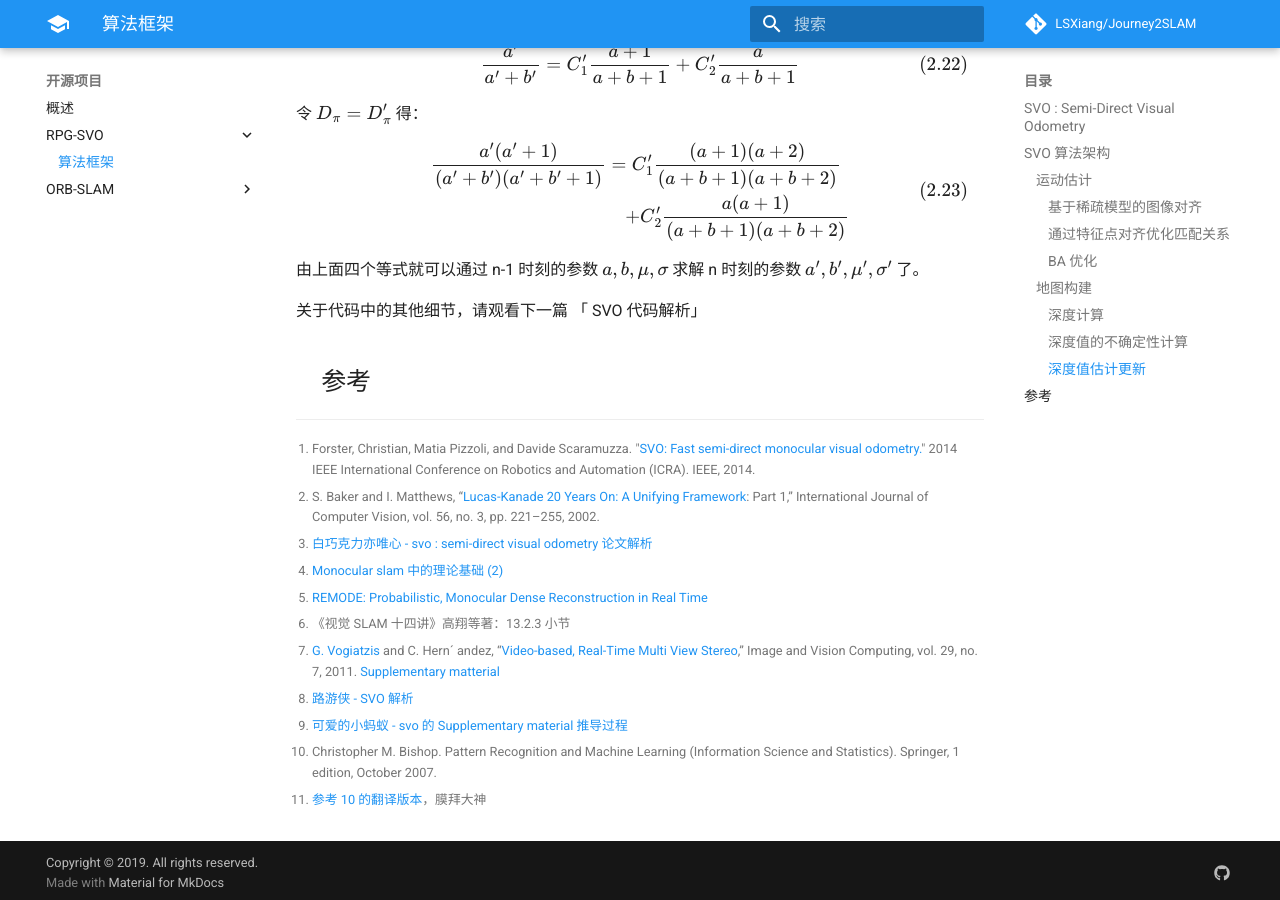
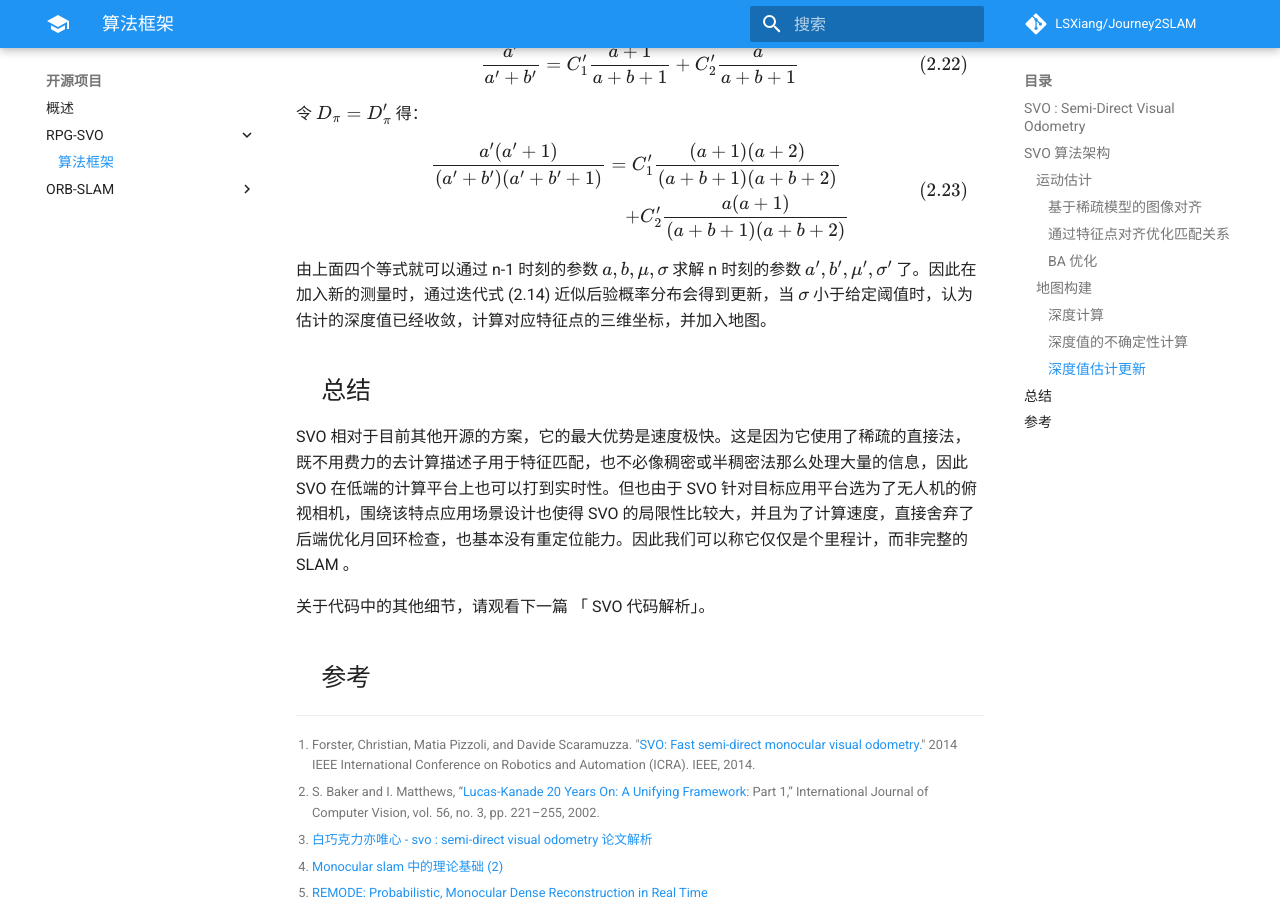
Before and after one commit to LSXiang/Journey2SLAM, an MkDocs documentation site: the page built from docs/projects/rpg_svo/structure.md, in a window 1280 px wide and 900 px high, scrolled down 11788 px. Built offline with MkDocs 1.6.1 and Material for MkDocs 9.7.7, drawn with Linux system fonts in a browser that asks for light colours; formulas are drawn with MathJax 3; comment, search, counter and statistics services are not loaded.

Commit message:
add summary for svo

```diff
--- a/docs/projects/rpg_svo/structure.md
+++ b/docs/projects/rpg_svo/structure.md
@@ -410,9 +410,17 @@ $$
 \end{align*} \tag{2.23}
 $$
 
-由上面四个等式就可以通过 n-1 时刻的参数 $a, b, \mu, \sigma$ 求解 n 时刻的参数 $a', b', \mu', \sigma'$ 了。
+由上面四个等式就可以通过 n-1 时刻的参数 $a, b, \mu, \sigma$ 求解 n 时刻的参数 $a', b', \mu', \sigma'$ 了。因此在加入新的测量时，通过迭代式 (2.14) 近似后验概率分布会得到更新，当 $\sigma$ 小于给定阈值时，认为估计的深度值已经收敛，计算对应特征点的三维坐标，并加入地图。
 
-关于代码中的其他细节，请观看下一篇 「 SVO 代码解析」
+
+
+## 总结
+
+SVO 相对于目前其他开源的方案，它的最大优势是速度极快。这是因为它使用了稀疏的直接法，既不用费力的去计算描述子用于特征匹配，也不必像稠密或半稠密法那么处理大量的信息，因此 SVO 在低端的计算平台上也可以打到实时性。但也由于 SVO 针对目标应用平台选为了无人机的俯视相机，围绕该特点应用场景设计也使得 SVO 的局限性比较大，并且为了计算速度，直接舍弃了后端优化月回环检查，也基本没有重定位能力。因此我们可以称它仅仅是个里程计，而非完整的 SLAM 。
+
+
+
+关于代码中的其他细节，请观看下一篇 「 SVO 代码解析」。
 
 
 
```
